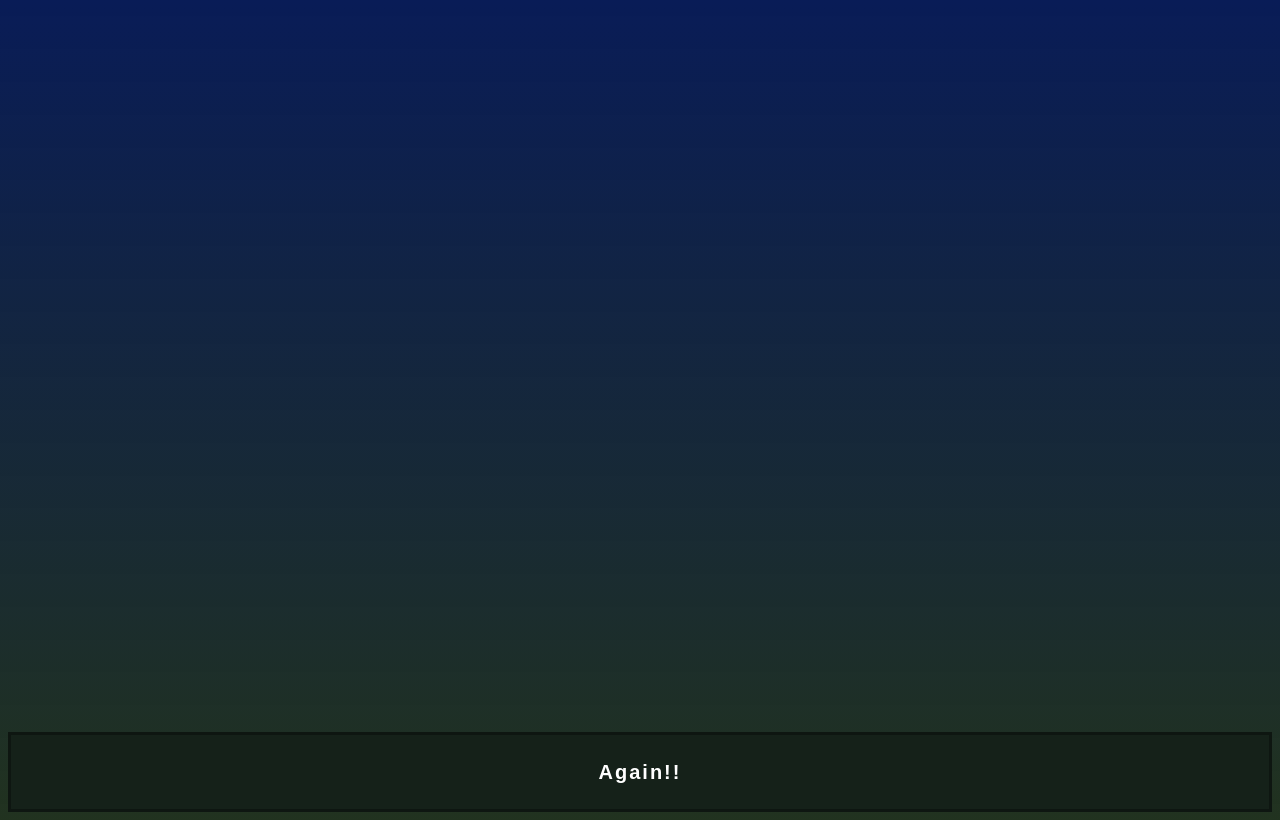
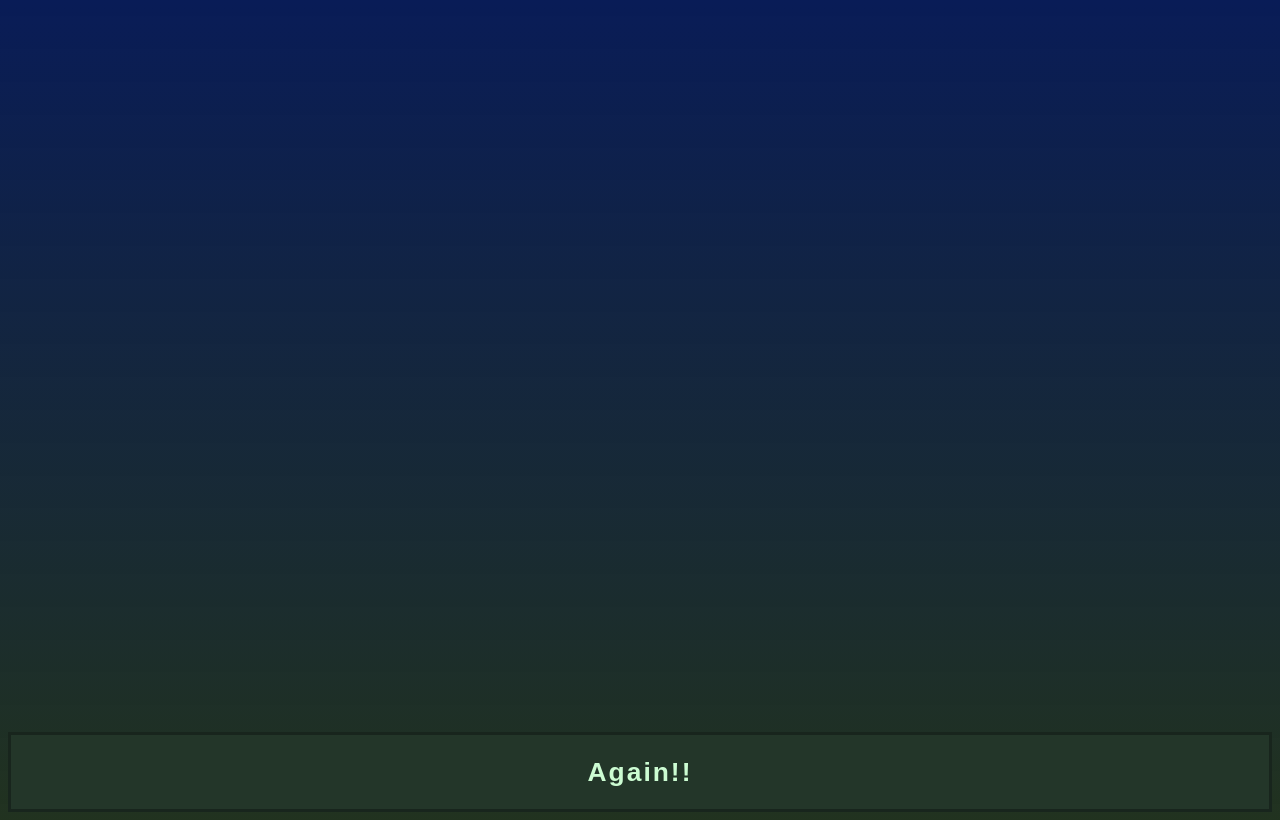
Before and after one commit to Rainbow-Ninja/UFO-Cow-Abduction-Animation, a plain HTML site: page index.html in a window 1280 px wide. In both pictures the pointer is over the button "Again!!". Drawn offline with nearby package versions, Linux system fonts and the light colour scheme.

Commit message:
hover added to button

```diff
--- a/ufoStyle.css
+++ b/ufoStyle.css
@@ -17,6 +17,14 @@ button {
   color: white;
 }
 
+button:hover {
+  background-color: rgb(35, 54, 41);
+  border: 3px solid rgb(24, 37, 29);
+  color: rgb(204, 252, 210);
+  font-size: 1.1em;
+  padding: 0;
+}
+
 h2 {
   margin: 10px;
   letter-spacing: 2px;
```
